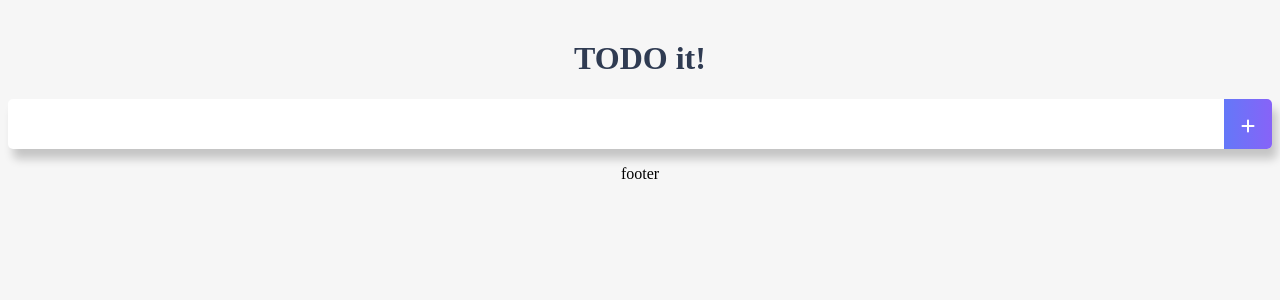
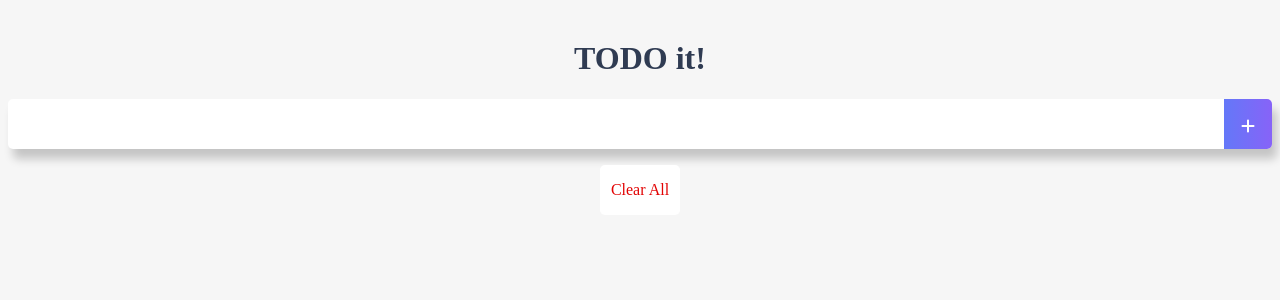
Before and after one commit to taemin-jang/Inflearn, a Vue app in the folder vue-intermediate/vue-todo/: page / in a window 1280 px wide. Shown: the top 300 px of the page. Built offline with nearby package versions, Linux system fonts and the light colour scheme.

Commit message:
TodoFooter 컴포넌트 구현

```diff
--- a/vue-intermediate/vue-todo/src/components/TodoFooter.vue
+++ b/vue-intermediate/vue-todo/src/components/TodoFooter.vue
@@ -1,9 +1,31 @@
 <template>
-  <div>footer</div>
+  <div class="clearAllContainer">
+    <span class="clearAllBtn" v-on:click="clearTodo">Clear All</span>
+  </div>
 </template>
 
 <script>
-export default {};
+export default {
+  methods: {
+    clearTodo() {
+      localStorage.clear();
+    },
+  },
+};
 </script>
 
-<style></style>
+<style scoped>
+.clearAllContainer {
+  width: 5rem;
+  height: 50px;
+  line-height: 50px;
+  background-color: white;
+  border-radius: 5px;
+  margin: 0 auto;
+}
+
+.clearAllBtn {
+  color: #e20303;
+  display: block;
+}
+</style>
```
